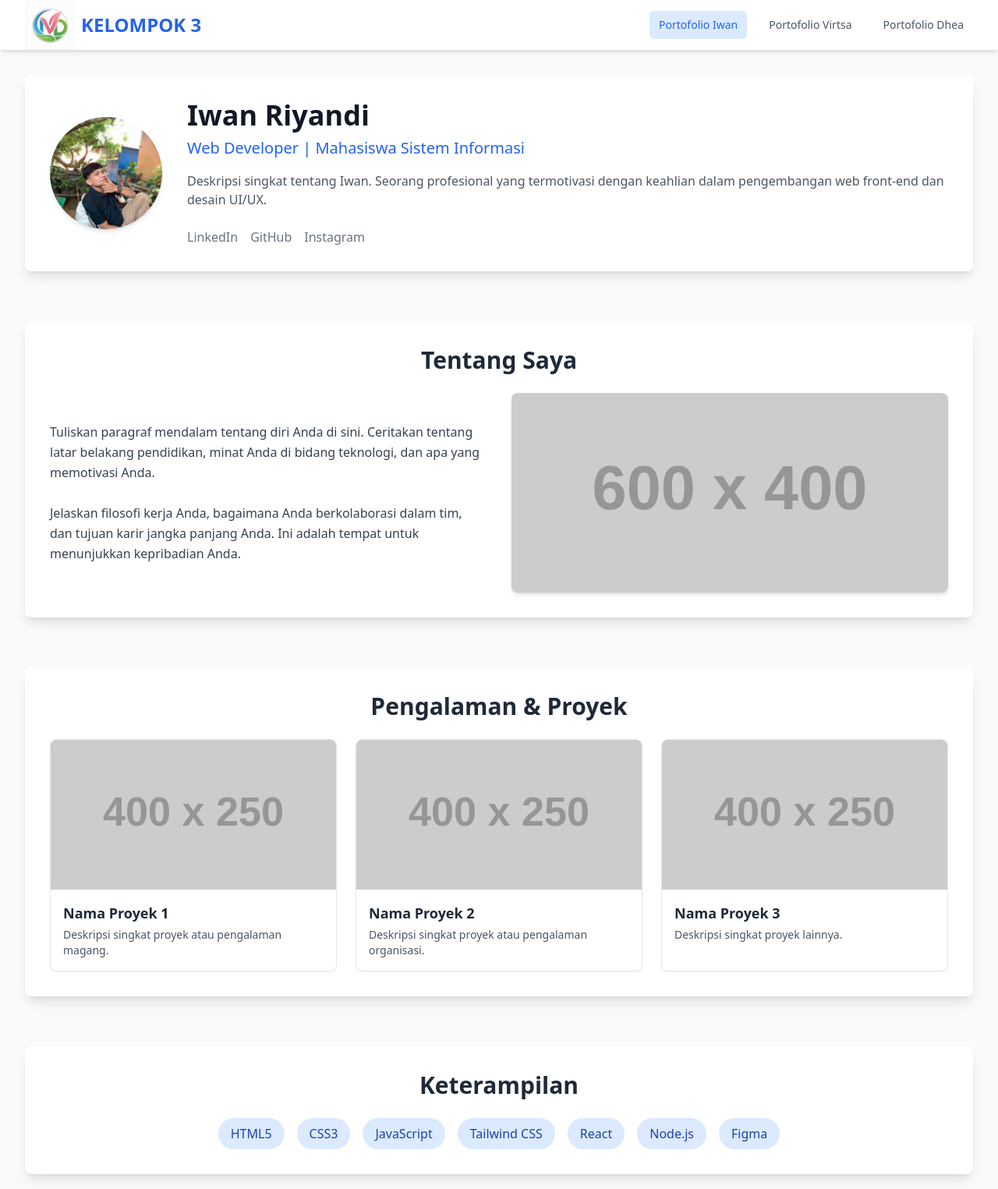
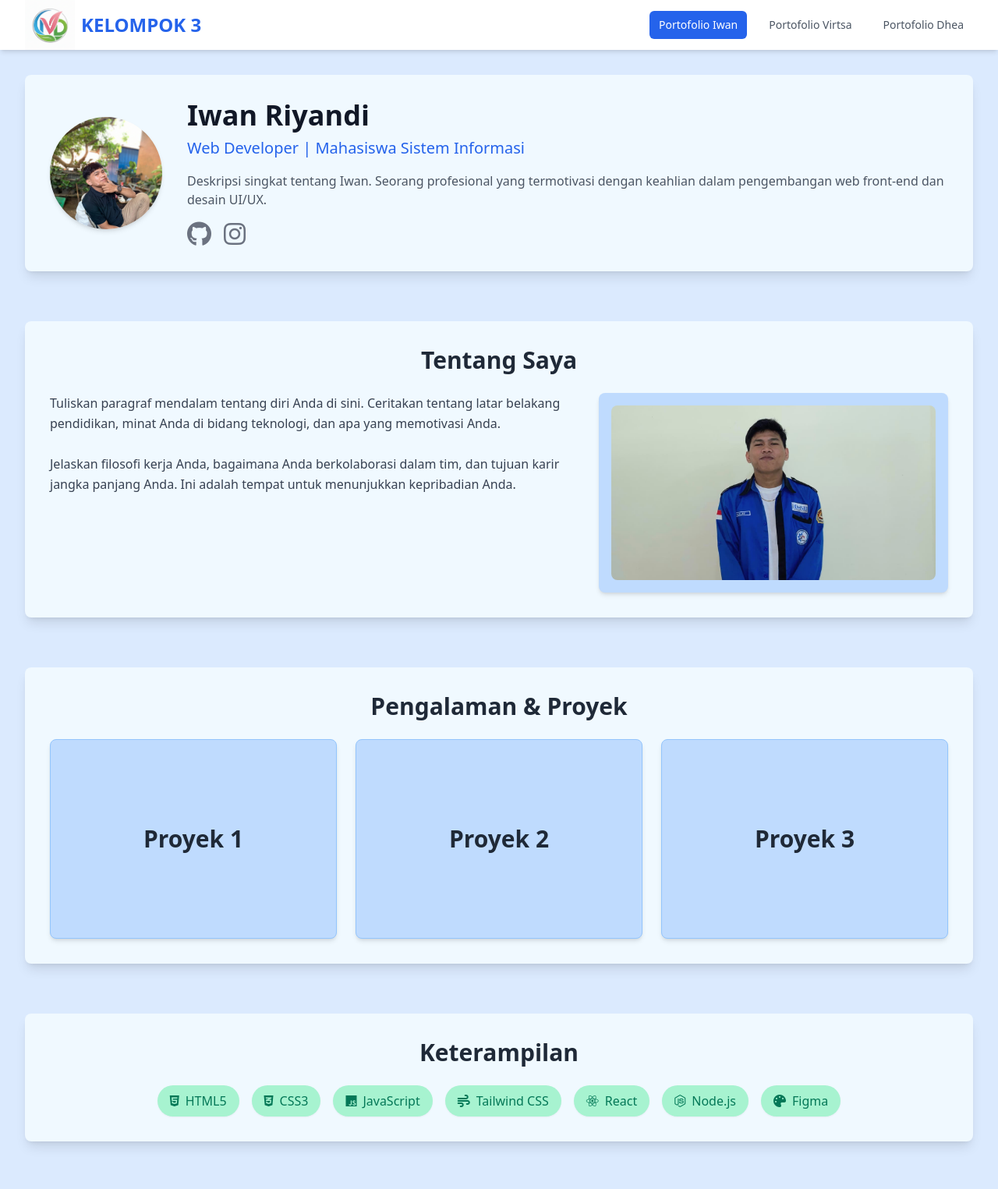
Before and after one commit to Wanz210/portofolio_kelompok3, a plain HTML site: page iwan.html in a window 1280 px wide. Shown: the top 1525 px of the page at 78% size. Drawn offline with nearby package versions, Linux system fonts and the light colour scheme; placeholder pictures from the web are drawn by us.

Commit message:
Selesai: Memperbaiki halaman iwan

```diff
--- a/iwan.html
+++ b/iwan.html
@@ -6,22 +6,42 @@
     <title>Portofolio Iwan | KELOMPOK 3</title>
     <script src="https://cdn.tailwindcss.com"></script>
     <link rel="stylesheet" href="style.css">
+    <link rel="stylesheet" href="https://cdnjs.cloudflare.com/ajax/libs/font-awesome/6.5.1/css/all.min.css">
+
+    <script>
+        tailwind.config = {
+            theme: {
+                extend: {
+                    colors: {
+                        'primary-blue': '#2563EB',
+                        'light-blue-bg': '#DBEAFE', // blue-100 for overall page background
+                        'light-box-bg': '#F0F9FF', // sky-50 for content boxes (kotak besar)
+                        'skill-green': '#A7F3D0',
+                        'skill-text': '#047857',
+                        'project-bg': '#FFFBEB',
+                        'project-border': '#FDE68A',
+                        'form-bg': '#F8FAFC',
+                    }
+                }
+            }
+        }
+    </script>
 </head>
-<body class="bg-gray-50 text-gray-800 font-sans">
+<body class="bg-light-blue-bg text-gray-800 font-sans">
 
     <nav class="bg-white shadow-md sticky top-0 z-50">
         <div class="container mx-auto px-4 sm:px-6 lg:px-8">
             <div class="flex justify-between items-center h-16">
 
                 <div class="flex-shrink-0">
-                    <a href="index.html" class="flex items-center text-xl md:text-2xl font-bold text-blue-600">
+                    <a href="index.html" class="flex items-center text-xl md:text-2xl font-bold text-primary-blue">
                         <img class="h-16 w-16 mr-2" src="images/logo portofolio1.png" alt="Logo Kelompok">
                         <span>KELOMPOK 3</span>
                     </a>
                 </div>
 
                 <div class="md:hidden">
-                    <button id="menu-btn" type="button" class="inline-flex items-center justify-center p-2 rounded-md text-gray-400 hover:text-gray-500 hover:bg-gray-100 focus:outline-none focus:ring-2 focus:ring-inset focus:ring-blue-500" aria-controls="mobile-menu" aria-expanded="false">
+                    <button id="menu-btn" type="button" class="inline-flex items-center justify-center p-2 rounded-md text-gray-400 hover:text-gray-500 hover:bg-gray-100 focus:outline-none focus:ring-2 focus:ring-inset focus:ring-primary-blue" aria-controls="mobile-menu" aria-expanded="false">
                         <span class="sr-only">Buka menu</span>
                         <div class="w-6 h-6 flex flex-col justify-around">
                             <span class="hamburger-line hamburger-line-top block w-full h-0.5 bg-gray-700"></span>
@@ -33,9 +53,9 @@
 
                 <div class="hidden md:block">
                     <div class="ml-10 flex items-baseline space-x-4">
-                        <a href="iwan.html" class="text-blue-600 bg-blue-100 px-3 py-2 rounded-md text-sm font-medium" aria-current="page">Portofolio Iwan</a>
-                        <a href="virtsa.html" class="text-gray-600 hover:bg-blue-600 hover:text-white px-3 py-2 rounded-md text-sm font-medium">Portofolio Virtsa</a>
-                        <a href="dhea.html" class="text-gray-600 hover:bg-blue-600 hover:text-white px-3 py-2 rounded-md text-sm font-medium">Portofolio Dhea</a>
+                        <a href="iwan.html" class="text-white bg-primary-blue px-3 py-2 rounded-md text-sm font-medium" aria-current="page">Portofolio Iwan</a>
+                        <a href="virtsa.html" class="text-gray-600 hover:bg-primary-blue hover:text-white px-3 py-2 rounded-md text-sm font-medium transition duration-150">Portofolio Virtsa</a>
+                        <a href="dhea.html" class="text-gray-600 hover:bg-primary-blue hover:text-white px-3 py-2 rounded-md text-sm font-medium transition duration-150">Portofolio Dhea</a>
                     </div>
                 </div>
             </div>
@@ -43,9 +63,9 @@
 
         <div class="md:hidden hidden" id="mobile-menu">
             <div class="px-2 pt-2 pb-3 space-y-1 sm:px-3">
-                <a href="iwan.html" class="text-blue-600 bg-blue-100 block px-3 py-2 rounded-md text-base font-medium" aria-current="page">Portofolio Iwan</a>
-                <a href="virtsa.html" class="text-gray-600 hover:bg-blue-600 hover:text-white block px-3 py-2 rounded-md text-base font-medium">Portofolio Virtsa</a>
-                <a href="dhea.html" class="text-gray-600 hover:bg-blue-600 hover:text-white block px-3 py-2 rounded-md text-base font-medium">Portofolio Dhea</a>
+                <a href="iwan.html" class="text-primary-blue bg-blue-100 block px-3 py-2 rounded-md text-base font-medium" aria-current="page">Portofolio Iwan</a>
+                <a href="virtsa.html" class="text-gray-600 hover:bg-primary-blue hover:text-white block px-3 py-2 rounded-md text-base font-medium">Portofolio Virtsa</a>
+                <a href="dhea.html" class="text-gray-600 hover:bg-primary-blue hover:text-white block px-3 py-2 rounded-md text-base font-medium">Portofolio Dhea</a>
             </div>
         </div>
     </nav>
@@ -54,93 +74,115 @@
 
         <section class="space-y-16">
 
-            <div class="flex flex-col md:flex-row items-center bg-white p-8 rounded-lg shadow-lg">
+            <div class="flex flex-col md:flex-row items-center bg-light-box-bg p-8 rounded-lg shadow-lg">
                 <img src="images/me.jpg" alt="Foto Iwan" class="w-36 h-36 rounded-full object-cover shadow-md mb-6 md:mb-0 md:mr-8 flex-shrink-0">
                 <div>
                     <h2 class="text-4xl font-bold text-gray-900">Iwan Riyandi</h2>
-                    <p class="text-xl text-blue-600 mt-2">Web Developer | Mahasiswa Sistem Informasi</p>
+                    <p class="text-xl text-primary-blue mt-2">Web Developer | Mahasiswa Sistem Informasi</p>
                     <p class="text-gray-600 mt-4">Deskripsi singkat tentang Iwan. Seorang profesional yang termotivasi dengan keahlian dalam pengembangan web front-end dan desain UI/UX.</p>
-                    <div class="mt-6 flex space-x-4">
-                        <a href="#" class="text-gray-500 hover:text-blue-600">LinkedIn</a>
-                        <a href="#" class="text-gray-500 hover:text-blue-600">GitHub</a>
-                        <a href="#" class="text-gray-500 hover:text-blue-600">Instagram</a>
+                    <div class="flex space-x-4 mt-4">
+                        <a href="https://github.com/Wanz210" target="_blank" class="text-gray-500 hover:text-gray-900 transition duration-150 flex items-center" title="GitHub">
+                            <i class="fab fa-github fa-2x"></i>
+                        </a>
+                        <a href="https://instagram.com/iwanriyandi_" target="_blank" class="text-gray-500 hover:text-pink-600 transition duration-150 flex items-center" title="Instagram">
+                            <i class="fab fa-instagram fa-2x"></i>
+                        </a>
                     </div>
                 </div>
             </div>
 
-            <div class="bg-white p-8 rounded-lg shadow-lg">
+            <div class="bg-light-box-bg p-8 rounded-lg shadow-lg">
                 <h3 class="text-3xl font-bold mb-6 text-center">Tentang Saya</h3>
-                <div class="flex flex-col md:flex-row items-center gap-8">
-                    <div class="w-full md:w-1/2">
+
+                <div class="flex flex-col md:flex-row items-start gap-8">
+
+                    <div class="w-full md:w-3/5">
                         <p class="text-gray-700 leading-relaxed">
                             Tuliskan paragraf mendalam tentang diri Anda di sini. Ceritakan tentang latar belakang pendidikan, minat Anda di bidang teknologi, dan apa yang memotivasi Anda.
                             <br><br>
                             Jelaskan filosofi kerja Anda, bagaimana Anda berkolaborasi dalam tim, dan tujuan karir jangka panjang Anda. Ini adalah tempat untuk menunjukkan kepribadian Anda.
                         </p>
                     </div>
-                    <div class="w-full md:w-1/2">
-                        <img src="https://placehold.co/600x400/BFDBFE/333?text=Foto+Aksi+Iwan" alt="Foto tentang Iwan" class="rounded-lg shadow-md object-cover w-full h-64">
+
+                    <div class="w-full md:w-2/5">
+                        <div class="bg-blue-200 flex items-center justify-center rounded-lg shadow-md w-full h-64 text-gray-800 text-2xl font-semibold p-4">
+                            <img src="images/iwan.jpg" alt="Hobi Iwan" class="object-cover w-full h-full rounded-lg">
+                        </div>
                     </div>
+                </div>
+                </div>
+
+            <div class="bg-light-box-bg p-8 rounded-lg shadow-lg">
+                <h3 class="text-3xl font-bold mb-6 text-center">Pengalaman & Proyek</h3>
+                <div class="grid grid-cols-1 md:grid-cols-2 lg:grid-cols-3 gap-6">
+
+                    <div class="border border-blue-300 bg-blue-200 rounded-lg overflow-hidden shadow-md hover:shadow-xl transition duration-300 p-4 flex flex-col items-center justify-center text-center h-64">
+                        <h4 class="font-bold text-3xl text-gray-800">Proyek 1</h4>
+                    </div>
+
+                    <div class="border border-blue-300 bg-blue-200 rounded-lg overflow-hidden shadow-md hover:shadow-xl transition duration-300 p-4 flex flex-col items-center justify-center text-center h-64">
+                        <h4 class="font-bold text-3xl text-gray-800">Proyek 2</h4>
+                    </div>
+
+                    <div class="border border-blue-300 bg-blue-200 rounded-lg overflow-hidden shadow-md hover:shadow-xl transition duration-300 p-4 flex flex-col items-center justify-center text-center h-64">
+                        <h4 class="font-bold text-3xl text-gray-800">Proyek 3</h4>
+                    </div>
+
                 </div>
             </div>
 
-            <div class="bg-white p-8 rounded-lg shadow-lg">
-                <h3 class="text-3xl font-bold mb-6 text-center">Pengalaman & Proyek</h3>
-                <div class="grid grid-cols-1 md:grid-cols-2 lg:grid-cols-3 gap-6">
-                    <div class="border rounded-lg overflow-hidden shadow-sm">
-                        <img src="https://placehold.co/400x250/BFDBFE/333?text=Proyek+1" alt="Foto Proyek 1" class="w-full h-48 object-cover">
-                        <div class="p-4">
-                            <h4 class="font-bold text-lg">Nama Proyek 1</h4>
-                            <p class="text-gray-600 text-sm mt-1">Deskripsi singkat proyek atau pengalaman magang.</p>
-                        </div>
-                    </div>
-                    <div class="border rounded-lg overflow-hidden shadow-sm">
-                        <img src="https://placehold.co/400x250/BFDBFE/333?text=Proyek+2" alt="Foto Proyek 2" class="w-full h-48 object-cover">
-                        <div class="p-4">
-                            <h4 class="font-bold text-lg">Nama Proyek 2</h4>
-                            <p class="text-gray-600 text-sm mt-1">Deskripsi singkat proyek atau pengalaman organisasi.</p>
-                        </div>
-                    </div>
-                    <div class="border rounded-lg overflow-hidden shadow-sm">
-                        <img src="https://placehold.co/400x250/BFDBFE/333?text=Proyek+3" alt="Foto Proyek 3" class="w-full h-48 object-cover">
-                        <div class="p-4">
-                            <h4 class="font-bold text-lg">Nama Proyek 3</h4>
-                            <p class="text-gray-600 text-sm mt-1">Deskripsi singkat proyek lainnya.</p>
-                        </div>
-                    </div>
+            <div class="bg-light-box-bg p-8 rounded-lg shadow-lg">
+                <h3 class="text-3xl font-bold mb-6 text-center">Keterampilan</h3>
+                <div class="flex flex-wrap justify-center gap-4">
+
+                    <span class="bg-skill-green text-skill-text text-base font-medium px-4 py-2 rounded-full transform hover:scale-105 transition duration-150 shadow-sm flex items-center">
+                        <i class="fab fa-html5 mr-2"></i> HTML5
+                    </span>
+
+                    <span class="bg-skill-green text-skill-text text-base font-medium px-4 py-2 rounded-full transform hover:scale-105 transition duration-150 shadow-sm flex items-center">
+                        <i class="fab fa-css3-alt mr-2"></i> CSS3
+                    </span>
+
+                    <span class="bg-skill-green text-skill-text text-base font-medium px-4 py-2 rounded-full transform hover:scale-105 transition duration-150 shadow-sm flex items-center">
+                        <i class="fab fa-js mr-2"></i> JavaScript
+                    </span>
+
+                    <span class="bg-skill-green text-skill-text text-base font-medium px-4 py-2 rounded-full transform hover:scale-105 transition duration-150 shadow-sm flex items-center">
+                        <i class="fas fa-wind mr-2"></i> Tailwind CSS
+                    </span>
+
+                    <span class="bg-skill-green text-skill-text text-base font-medium px-4 py-2 rounded-full transform hover:scale-105 transition duration-150 shadow-sm flex items-center">
+                        <i class="fab fa-react mr-2"></i> React
+                    </span>
+
+                    <span class="bg-skill-green text-skill-text text-base font-medium px-4 py-2 rounded-full transform hover:scale-105 transition duration-150 shadow-sm flex items-center">
+                        <i class="fab fa-node-js mr-2"></i> Node.js
+                    </span>
+
+                    <span class="bg-skill-green text-skill-text text-base font-medium px-4 py-2 rounded-full transform hover:scale-105 transition duration-150 shadow-sm flex items-center">
+                        <i class="fas fa-palette mr-2"></i> Figma
+                    </span>
+
                 </div>
             </div>
 
-            <div class="bg-white p-8 rounded-lg shadow-lg">
-                <h3 class="text-3xl font-bold mb-6 text-center">Keterampilan</h3>
-                <div class="flex flex-wrap justify-center gap-4">
-                    <span class="bg-blue-100 text-blue-800 text-base font-medium px-4 py-2 rounded-full">HTML5</span>
-                    <span class="bg-blue-100 text-blue-800 text-base font-medium px-4 py-2 rounded-full">CSS3</span>
-                    <span class="bg-blue-100 text-blue-800 text-base font-medium px-4 py-2 rounded-full">JavaScript</span>
-                    <span class="bg-blue-100 text-blue-800 text-base font-medium px-4 py-2 rounded-full">Tailwind CSS</span>
-                    <span class="bg-blue-100 text-blue-800 text-base font-medium px-4 py-2 rounded-full">React</span>
-                    <span class="bg-blue-100 text-blue-800 text-base font-medium px-4 py-2 rounded-full">Node.js</span>
-                    <span class="bg-blue-100 text-blue-800 text-base font-medium px-4 py-2 rounded-full">Figma</span>
-                </div>
-            </div>
-
-            <div class="bg-white p-8 rounded-lg shadow-lg max-w-2xl mx-auto">
+            <div class="bg-light-box-bg p-8 rounded-lg shadow-lg max-w-2xl mx-auto">
                 <h3 class="text-3xl font-bold mb-6 text-center">Hubungi Saya</h3>
                 <form action="#" method="POST">
                     <div class="mb-4">
                         <label for="name-iwan" class="block text-sm font-medium text-gray-700">Nama</label>
-                        <input type="text" id="name-iwan" name="name" class="mt-1 block w-full px-3 py-2 border border-gray-300 rounded-md shadow-sm focus:outline-none focus:ring-blue-500 focus:border-blue-500 sm:text-sm" required>
+                        <input type="text" id="name-iwan" name="name" class="mt-1 block w-full px-3 py-2 border border-gray-300 rounded-md shadow-sm focus:outline-none focus:ring-primary-blue focus:border-primary-blue sm:text-sm" required>
                     </div>
                     <div class="mb-4">
                         <label for="email-iwan" class="block text-sm font-medium text-gray-700">Email</label>
-                        <input type="email" id="email-iwan" name="email" class="mt-1 block w-full px-3 py-2 border border-gray-300 rounded-md shadow-sm focus:outline-none focus:ring-blue-500 focus:border-blue-500 sm:text-sm" required>
+                        <input type="email" id="email-iwan" name="email" class="mt-1 block w-full px-3 py-2 border border-gray-300 rounded-md shadow-sm focus:outline-none focus:ring-primary-blue focus:border-primary-blue sm:text-sm" required>
                     </div>
                     <div class="mb-6">
                         <label for="message-iwan" class="block text-sm font-medium text-gray-700">Pesan</label>
-                        <textarea id="message-iwan" name="message" rows="4" class="mt-1 block w-full px-3 py-2 border border-gray-300 rounded-md shadow-sm focus:outline-none focus:ring-blue-500 focus:border-blue-500 sm:text-sm" required></textarea>
+                        <textarea id="message-iwan" name="message" rows="4" class="mt-1 block w-full px-3 py-2 border border-gray-300 rounded-md shadow-sm focus:outline-none focus:ring-primary-blue focus:border-primary-blue sm:text-sm" required></textarea>
                     </div>
                     <div class="text-center">
-                        <button type="submit" class="inline-flex justify-center py-2 px-6 border border-transparent shadow-sm text-base font-medium rounded-md text-white bg-blue-600 hover:bg-blue-700 focus:outline-none focus:ring-2 focus:ring-offset-2 focus:ring-blue-500 transition duration-150 ease-in-out">
+                        <button type="submit" class="inline-flex justify-center py-2 px-6 border border-transparent shadow-sm text-base font-medium rounded-md text-white bg-primary-blue hover:bg-blue-700 focus:outline-none focus:ring-2 focus:ring-offset-2 focus:ring-primary-blue transition duration-150 ease-in-out">
                             Kirim Pesan
                         </button>
                     </div>
@@ -158,7 +200,20 @@
         </div>
     </footer>
 
-    <script src="script.js"></script>
+    <script>
+        document.addEventListener('DOMContentLoaded', () => {
+            const menuBtn = document.getElementById('menu-btn');
+            const mobileMenu = document.getElementById('mobile-menu');
 
+            if (menuBtn && mobileMenu) {
+                menuBtn.addEventListener('click', () => {
+                    mobileMenu.classList.toggle('hidden');
+                    menuBtn.classList.toggle('open');
+                    const isExpanded = menuBtn.getAttribute('aria-expanded') === 'true' || false;
+                    menuBtn.setAttribute('aria-expanded', !isExpanded);
+                });
+            }
+        });
+    </script>
 </body>
 </html>
```
Also changed, not shown: images/iwan.jpg (added).
